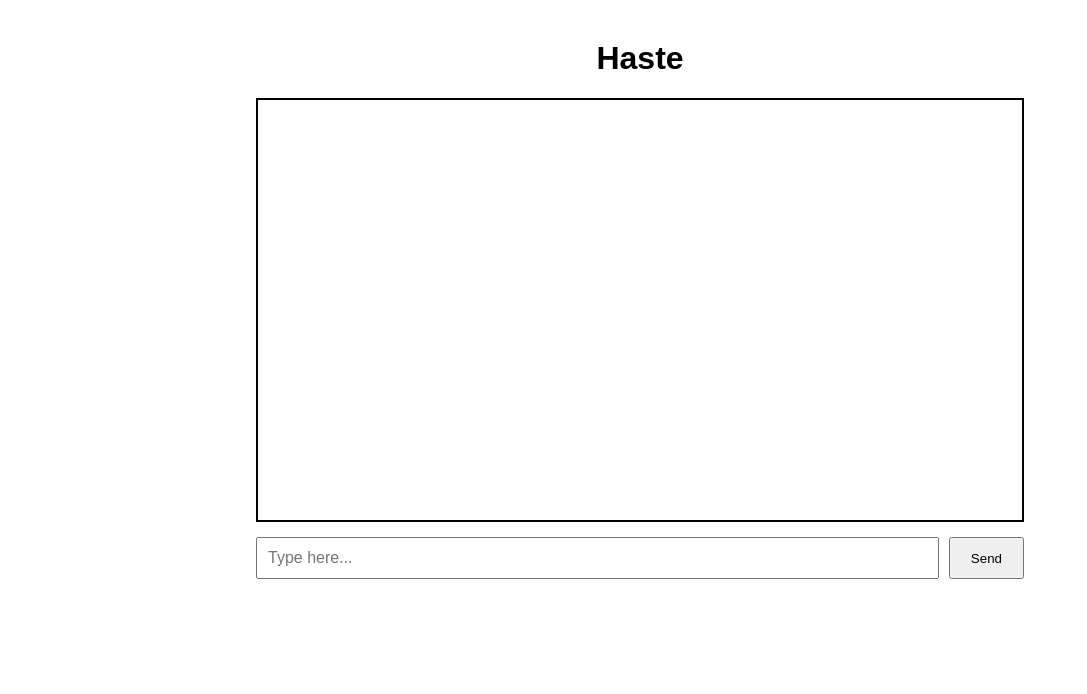
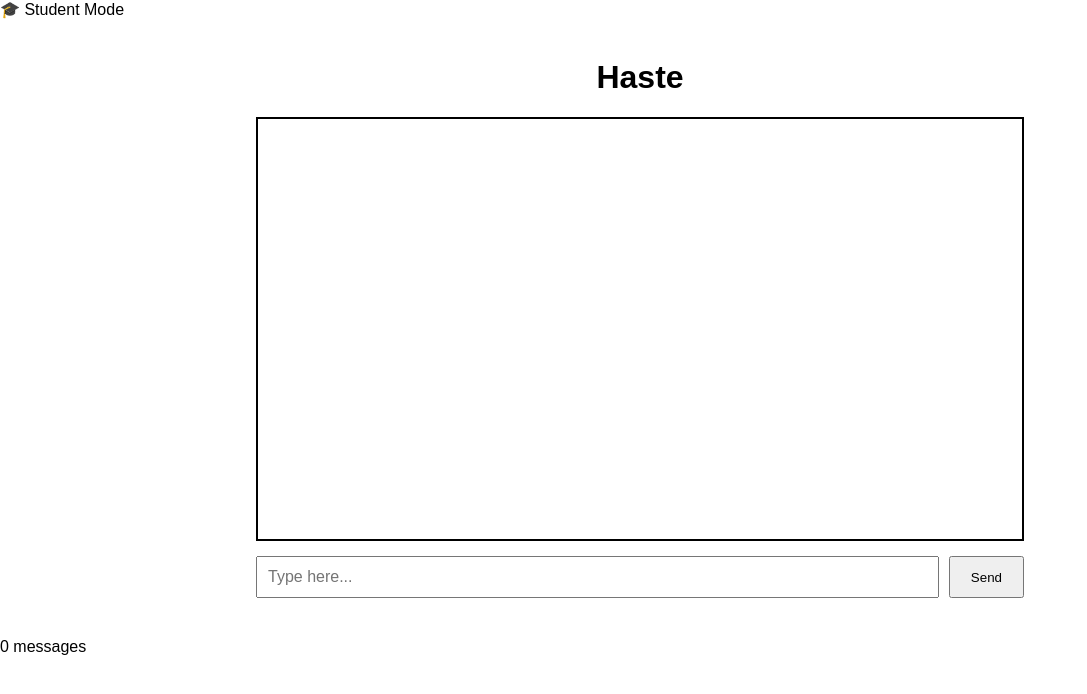
Before and after one commit to harshite737-crypto/haste, a Python web app: template templates/index.html in a window 1280 px wide. Shown: the top 694 px of the page, without its empty margins (0-1087 px from the left). Run offline with Jinja, Linux system fonts and the light colour scheme; the template is opened without the code that fills it, so the values that code supplies are empty.

Commit message:
Enhance index.html with student badge and counter
Added student mode badge and message counter to index.html

```diff
--- a/templates/index.html
+++ b/templates/index.html
@@ -6,6 +6,9 @@
     <link rel="stylesheet" href="/static/style.css">
 </head>
 <body>
+
+<!-- ✅ Student Mode Badge (NON-INTRUSIVE) -->
+<div id="student-badge">🎓 Student Mode</div>
 
 <div id="app">
     <h1>Haste</h1>
@@ -20,6 +23,9 @@
     <div id="thinking" style="display:none;">Haste is thinking...</div>
 </div>
 
+<!-- ✅ Message Counter (Corner only) -->
+<div id="message-counter">0 messages</div>
+
 <script src="/static/script.js"></script>
 </body>
 </html>
```
